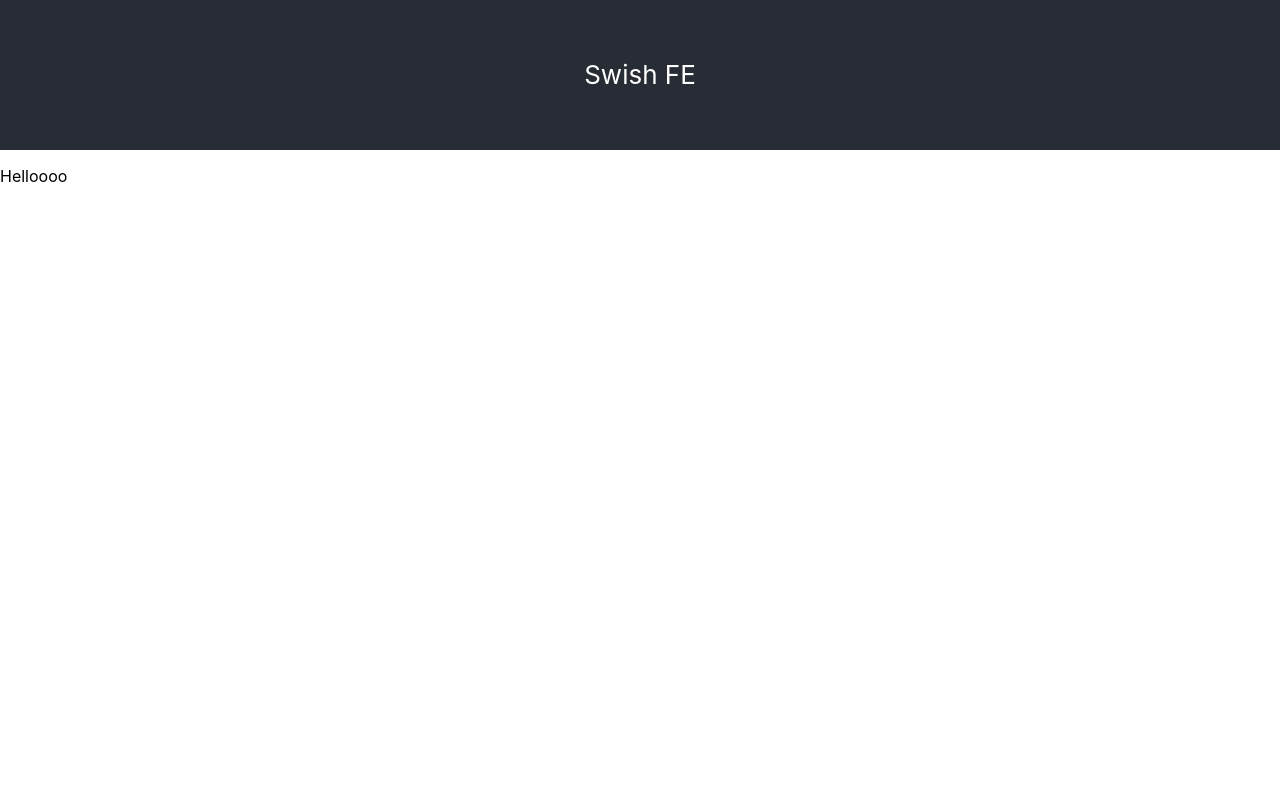
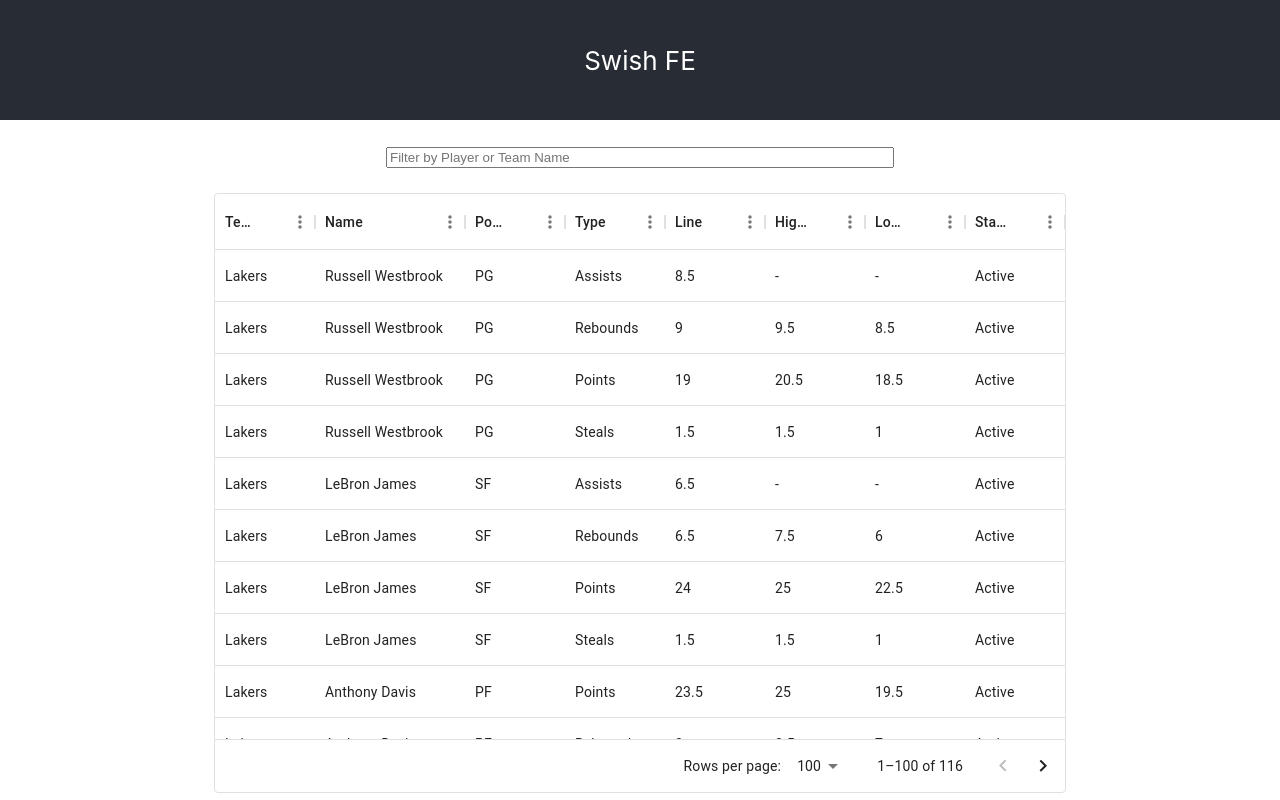
Before and after one commit to mhmaidi789/SwishFE, a React (Create React App) app in the folder swish_fe/: page / in a window 1280 px wide. Built offline with nearby package versions, Linux system fonts and the light colour scheme.

Commit message:
Added table, added search bar, search bar filters

```diff
--- a/swish_fe/package.json
+++ b/swish_fe/package.json
@@ -3,6 +3,10 @@
   "version": "0.1.0",
   "private": true,
   "dependencies": {
+    "@emotion/react": "^11.11.1",
+    "@emotion/styled": "^11.11.0",
+    "@mui/material": "^5.14.5",
+    "@mui/x-data-grid": "^6.11.1",
     "@testing-library/jest-dom": "^5.17.0",
     "@testing-library/react": "^13.4.0",
     "@testing-library/user-event": "^13.5.0",
@@ -10,6 +14,7 @@
     "@types/node": "^16.18.40",
     "@types/react": "^18.2.20",
     "@types/react-dom": "^18.2.7",
+    "lodash": "^4.17.21",
     "react": "^18.2.0",
     "react-dom": "^18.2.0",
     "react-scripts": "5.0.1",
--- a/swish_fe/src/App.css
+++ b/swish_fe/src/App.css
@@ -1,12 +1,5 @@
-.App {
+.App-header {
   text-align: center;
-  min-height: 100vh;
-  display: flex;
-  flex: 1;
-  flex-direction: column;
-}
-
-.App-header {
   background-color: #282c34;
   display: flex;
   flex-direction: column;
@@ -14,10 +7,26 @@
   justify-content: center;
   font-size: calc(10px + 2vmin);
   color: white;
-  flex:1;
+  height: 15vh;
 }
 
 .App-body {
   display: flex;
-  flex: 9;
+  justify-content: center;
+  padding-top: 2%;
+  flex-direction: column;
+  align-items: center;
 }
+
+.Search-container {
+  justify-content: center;
+}
+
+.Search-bar {
+  width: 500px;
+}
+
+.Table-container {
+  padding-top: 2%;
+  height: 75vh;
+}
--- a/swish_fe/src/App.tsx
+++ b/swish_fe/src/App.tsx
@@ -1,15 +1,49 @@
-import React from "react";
-import logo from "./logo.svg";
 import "./App.css";
 
+import propsData from "./data/props.json";
+import altData from "./data/alternates.json";
+import { DataGrid } from "@mui/x-data-grid";
+import { columns, getMarketRows, makeAltMarketsMap } from "./utils";
+import { useCallback, useState } from "react";
+
+const ALT_MARKET_MAP = makeAltMarketsMap(altData);
+const MARKET_ROWS = getMarketRows(propsData, ALT_MARKET_MAP);
+
 function App() {
+  const [marketRowsFiltered, setMarketRowsFiltered] = useState(MARKET_ROWS);
+
+  const onChangeText = useCallback((event: any) => {
+    const text = event.target.value.toLowerCase();
+
+    const filteredRows = MARKET_ROWS.filter((market) => {
+      const { teamAbbr, teamNickname, playerName } = market;
+
+      return (
+        teamAbbr.toLocaleLowerCase().includes(text) ||
+        teamNickname.toLocaleLowerCase().includes(text) ||
+        playerName.toLocaleLowerCase().includes(text)
+      );
+    });
+
+    setMarketRowsFiltered(filteredRows);
+  }, []);
+
   return (
     <div className="App">
       <header className="App-header">
         <p>Swish FE</p>
       </header>
       <body className="App-body">
-        <p>Helloooo</p>
+        <div className="Search-container">
+          <input
+            onChange={onChangeText}
+            className="Search-bar"
+            placeholder="Filter by Player or Team Name"
+          />
+        </div>
+        <div className="Table-container">
+          <DataGrid rows={marketRowsFiltered} columns={columns} />
+        </div>
       </body>
     </div>
   );
--- /dev/null
+++ b/swish_fe/src/utils.ts
@@ -0,0 +1,164 @@
+import { GridColDef, GridRowsProp } from "@mui/x-data-grid";
+
+
+
+
+type propMarket = {
+    playerName: string;
+    playerId: number;
+    teamId: number;
+    teamNickname: string;
+    teamAbbr: string;
+    statType: string;
+    statTypeId: number;
+    position: string;
+    marketSuspended: number;
+    line: number;
+}
+
+type altMarket = {
+    playerName: string;
+    playerId: number;
+    statType: string;
+    statTypeId: number;
+    line: number;
+    underOdds: number;
+    overOdds: number;
+    pushOdds: number;
+}
+
+type altMarketMap = {
+    assistsByPlayerId: altMarketLines;
+    reboundsByPlayerId: altMarketLines;
+    pointsbyPlayerId: altMarketLines;
+    stealsByPlayerId: altMarketLines;
+}
+
+type lines = {
+    lowLine: number;
+    highLine: number;
+  };
+
+type altMarketLines = {
+    [key: number]: lines;
+  };
+
+
+const updateMarketHighLow = (
+    market: altMarketLines,
+    currentLine: number,
+    playerId: number
+  ) => {
+    const trackedLines = market?.[playerId];
+    if (!trackedLines) {
+      market[playerId] = { lowLine: currentLine, highLine: currentLine };
+    } else if (currentLine < trackedLines.lowLine) {
+      market[playerId].lowLine = currentLine;
+    } else {
+      market[playerId].highLine = currentLine;
+    }
+  };
+
+
+export const makeAltMarketsMap = (altData: altMarket[]) => {
+    const assistsByPlayerId: altMarketLines = {};
+    const reboundsByPlayerId: altMarketLines = {};
+    const pointsbyPlayerId: altMarketLines = {};
+    const stealsByPlayerId: altMarketLines = {};
+
+    altData.forEach((alt: altMarket) => {
+      switch (alt.statType) {
+        case "assits":
+          updateMarketHighLow(assistsByPlayerId, alt.line, alt.playerId);
+          break;
+        case "rebounds":
+          updateMarketHighLow(reboundsByPlayerId, alt.line, alt.playerId);
+          break;
+        case "points":
+          updateMarketHighLow(pointsbyPlayerId, alt.line, alt.playerId);
+          break;
+        case "steals":
+          updateMarketHighLow(stealsByPlayerId, alt.line, alt.playerId);
+          break;
+        default:
+          return;
+      }
+    });
+
+    return {
+      assistsByPlayerId,
+      reboundsByPlayerId,
+      pointsbyPlayerId,
+      stealsByPlayerId,
+    };
+  };
+
+
+export const getMarketRows = (propsData: propMarket[], altMarketsMap: altMarketMap) => {
+
+return propsData.map((prop: propMarket) => {
+    const {
+      playerId,
+      teamAbbr,
+      teamNickname,
+      playerName,
+      position,
+      statType,
+      line,
+      marketSuspended,
+    } = prop;
+
+    let marketType:
+      | "assistsByPlayerId"
+      | "reboundsByPlayerId"
+      | "pointsbyPlayerId"
+      | "stealsByPlayerId";
+    switch (prop.statType) {
+      case "assists":
+        marketType = "assistsByPlayerId";
+        break;
+      case "rebounds":
+        marketType = "reboundsByPlayerId";
+        break;
+      case "points":
+        marketType = "pointsbyPlayerId";
+        break;
+      case "steals":
+        marketType = "stealsByPlayerId";
+        break;
+      default:
+        break;
+    }
+
+    const suspended = !!marketSuspended;
+
+    const { highLine = "-", lowLine = "-" } =
+      // @ts-ignore: If marketType does not exist, we will use default '-' for highLine or lowLine.
+      altMarketsMap?.[marketType]?.[playerId] ?? {};
+
+    return {
+      id: statType + playerId,
+      teamAbbr,
+      teamNickname,
+      playerName,
+      position,
+      statType:
+        statType.charAt(0).toUpperCase() + statType.slice(1).toLowerCase(),
+      line,
+      highLine: highLine,
+      lowLine: lowLine,
+      suspended: !!suspended ? "Suspended" : "Active",
+    };
+  })
+}
+
+export const columns: GridColDef[] = [
+    { field: "teamNickname", headerName: "Team" },
+    { field: "playerName", headerName: "Name", width: 150 },
+    { field: "position", headerName: "Position" },
+    { field: "statType", headerName: "Type" },
+    { field: "line", headerName: "Line" },
+    { field: "highLine", headerName: "High Line" },
+    { field: "lowLine", headerName: "Low Line" },
+    { field: "suspended", headerName: "Status" },
+];
```
Also changed, not shown: 2 other files (tests, documents, lock files or other folders).
